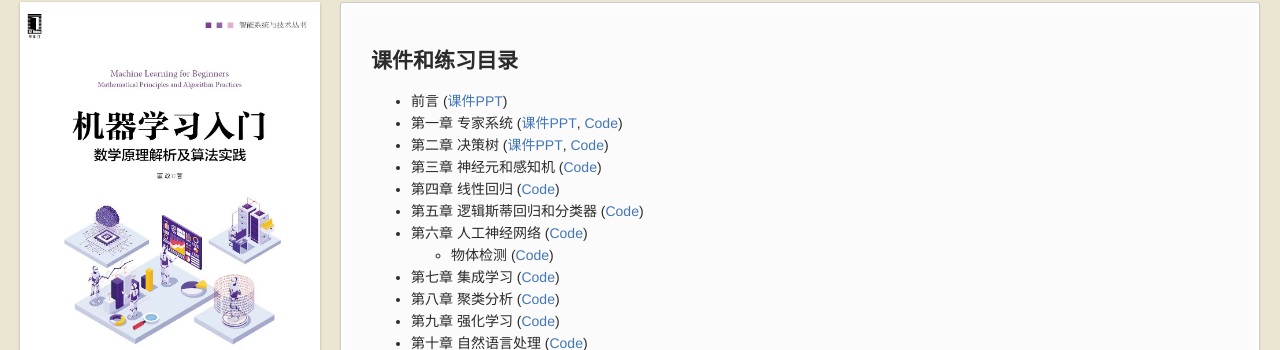
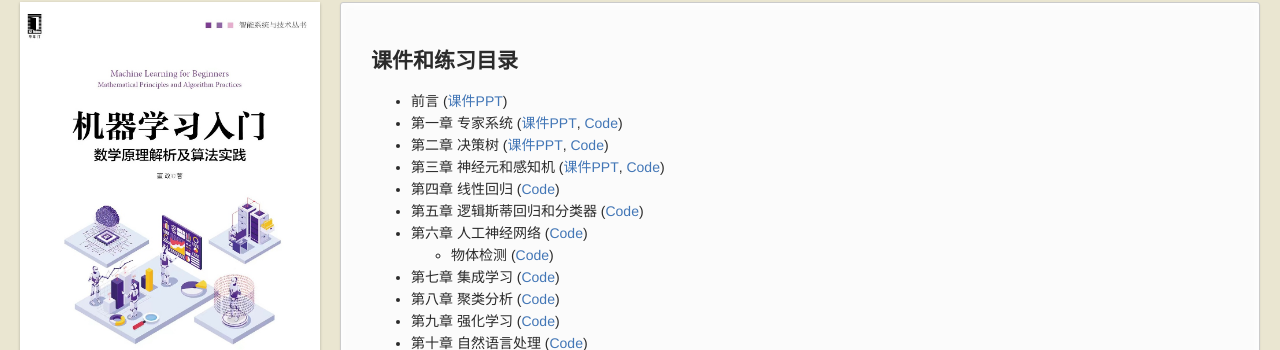
Before and after one commit to mlaibook/mlaibook.github.io, a Jekyll site: the page built from index.md, in a window 1280 px wide. Shown: the part 188-538 px from the top of the page. Built offline with Jekyll 4.4.1, drawn with Linux system fonts in a browser that asks for light colours.

Commit message:
Add slides for ch3

```diff
--- a/index.md
+++ b/index.md
@@ -9,7 +9,7 @@ layout: default
 * 前言 ([课件PPT](/assets/slides/ch0-introduction.pptx))
 * 第一章 专家系统 ([课件PPT](/assets/slides/ch1-expert-system.pptx), [Code](https://github.com/mlaibook/aipractice/blob/main/ch1-expert-system.ipynb))
 * 第二章 决策树 ([课件PPT](/assets/slides/ch2-decision-tree.pptx), [Code](https://github.com/mlaibook/aipractice/blob/main/ch2-decision-tree.ipynb))
-* 第三章 神经元和感知机 ([Code](https://github.com/mlaibook/aipractice/blob/main/ch3-perceptron.ipynb))
+* 第三章 神经元和感知机 ([课件PPT](/assets/slides/ch3-perceptron.pptx), [Code](https://github.com/mlaibook/aipractice/blob/main/ch3-perceptron.ipynb))
 * 第四章 线性回归 ([Code](https://github.com/mlaibook/aipractice/blob/main/ch4-linear-regression.ipynb))
 * 第五章 逻辑斯蒂回归和分类器  ([Code](https://github.com/mlaibook/aipractice/blob/main/ch5-logistic-regression.ipynb))
 * 第六章 人工神经网络 ([Code](https://github.com/mlaibook/aipractice/blob/main/ch6-neural-network.ipynb))
```
Also changed, not shown: 1 other file.
